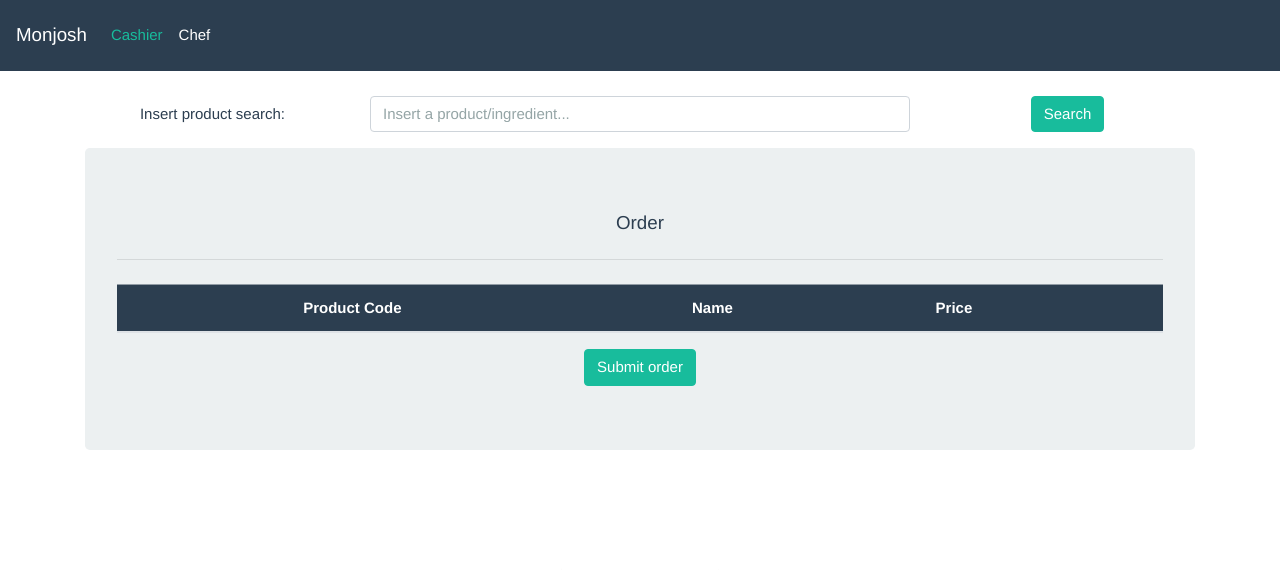
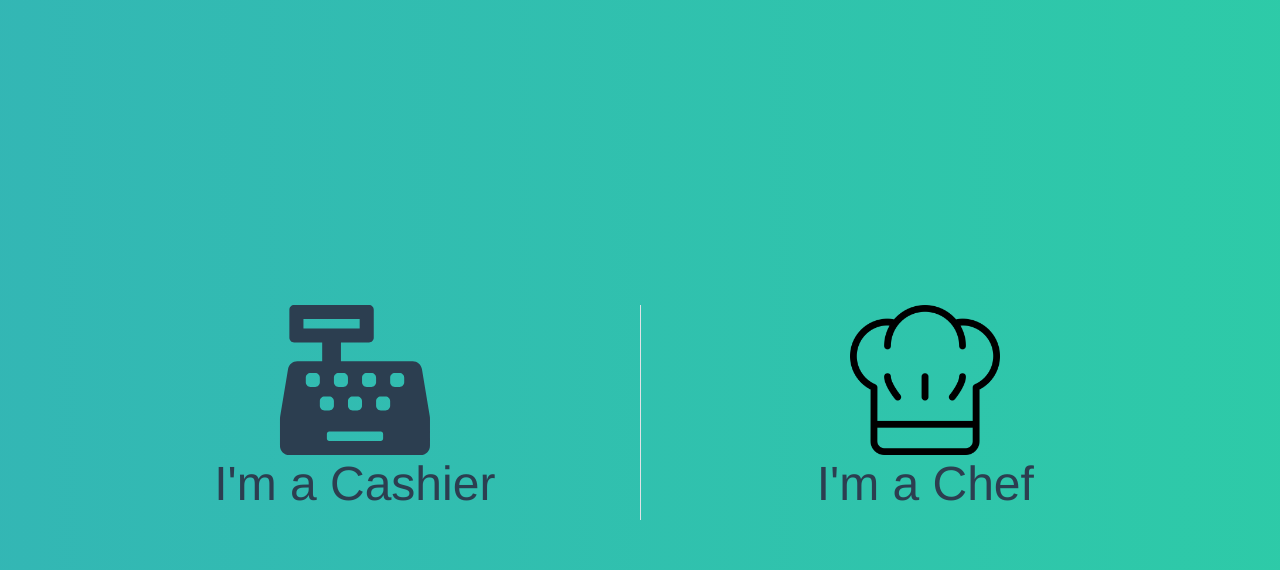
Before and after one commit to joshtbcr/ComponentesVue, a Vue app in the folder front-end/: page / in a window 1280 px wide. Shown: the top 570 px of the page. Built offline with nearby package versions, Linux system fonts and the light colour scheme; what vue-js-modal, vue-simple-alert would draw is missing.

Commit message:
Adding home view

```diff
--- a/front-end/src/App.vue
+++ b/front-end/src/App.vue
@@ -14,18 +14,20 @@
 import Menu from './components/shared/Menu.vue'
 import Cajero from './components/Cajero/Cajero.vue'
 import Chef from './components/Chef/Chef.vue'
+import Home  from './components/Home.vue'
 
 export default {
   name: 'app',
   data(){
     return{
-      selectedComponent: 'Cajero'
+      selectedComponent: ''
     }
   },
   components: {
     Menu,
     Cajero,
-    Chef
+    Chef,
+    Home
   }
 }
 
--- a/front-end/src/components/Chef/Chef.vue
+++ b/front-end/src/components/Chef/Chef.vue
@@ -1,19 +1,29 @@
 <template>
   <div id="divChef">
-    <Spinner v-if="!showOrders"></Spinner>
-    <transition
-    enter-active-class="animated slideInUp"
-    >
-      <div v-if="showOrders" class="card-deck">
-        <div v-for="order in orders" v-bind:key="order['OrderId']">
-          <Order :orderJson="order" class="card"> </Order>
+    <div class="container">
+      <div class="row">
+        <div class="col-sm">
+          <h1>Orders to Cook</h1>
         </div>
       </div>
+    </div>
+    <Spinner v-if="!showOrders" class="mt-4"></Spinner>
+    <transition enter-active-class="animated slideInUp">
+
+      <div class="container" v-if="showOrders">
+        <div class="row">
+          <div  class="card-deck col">
+            <div v-for="order in orders" v-bind:key="order['OrderId']">
+              <Order v-if="order.OrderStatus === 'Pending'" :orderJson="order" class="card"> </Order>
+            </div>
+          </div>
+        </div>
+      </div>
+
+
     </transition>
 
     <!-- <button class="btn btn-warning" v-if="showOrders" @click="loadOrders"> Re-load Orders </button> -->
-
-
 
   </div>
 </template>
--- a/front-end/src/components/Chef/Ingredient.vue
+++ b/front-end/src/components/Chef/Ingredient.vue
@@ -14,15 +14,6 @@ export default {
       type: Object,
       required: true
     }
-  },
-  data() {
-    return {
-      orderData: null
-    };
-  },
-  methods:{
-    filtrarData() {
-    }
   }
 };
 </script>
--- a/front-end/src/components/Home.vue
+++ b/front-end/src/components/Home.vue
@@ -1,6 +1,25 @@
 <template>
-  <div>
-    <p @click="cargar">{{ msg }}</p>
+  <div class="bg-pan-right gradient-hor flex-center">
+    <div class="container">
+      <div class="row">
+        <div class="col-sm border-right">
+          <i class="fas fa-cash-register fa-10x"></i>
+          <h1>I'm a Cashier</h1>
+        </div>
+        <div class="col-sm">
+          <img  src="chef.png" style="width:180px;height:180px;">
+          <h1>I'm a Chef</h1>
+        </div>
+      </div>
+      <div class="row">
+        <div class="col-sm border-right">
+          <h1>I'm a Cashier</h1>
+        </div>
+        <div class="col-sm">
+          <h1>I'm a Chef</h1>
+        </div>
+      </div>
+    </div>
   </div>
 </template>
 
@@ -16,17 +35,72 @@ export default {
     };
   },
   methods:{
-    cargar() {
-      const path = 'http://localhost:5000/ordenes/all';
-      axios.get(path)
-        .then((res) => {
-          console.log(res.data);
-        })
-        .catch((error) => {
-          // eslint-disable-next-line
-          console.error(error);
-        });
-    }
+
   }
 };
 </script>
+
+<style scoped>
+.round {
+  border-radius: 25px;
+  border: 2px solid #73AD21;
+  padding: 20px;
+  width: 200px;
+  height: 150px;
+}
+
+.flex-center {
+  display: -webkit-box;
+  display: flex;
+  -webkit-box-align: center;
+          align-items: center;
+  -webkit-box-pack: center;
+          justify-content: center;
+}
+/* This is our background gradient layer */
+.gradient-hor {
+  position: absolute;
+  width: 100%;
+  height: 100%;
+  overflow: hidden;
+  top: 0;
+  left: 0;
+  /* Note that the bg width is set to 600%!!! */
+  background-size: 600% 100%;
+  background-image: -webkit-gradient(linear, right top, left top, from(#2dcca7), color-stop(#3e91cc), to(#cc6aa5));
+  background-image: linear-gradient(270deg, #2dcca7, #3e91cc, #cc6aa5);
+}
+/* Animista animation helper class */
+.bg-pan-right {
+  -webkit-animation: bg-pan-right 6s both;
+          animation: bg-pan-right 6s both;
+}
+/* ----------------------------------------------
+ * Generated by Animista on 2020-1-15 18:47:44
+ * Licensed under FreeBSD License.
+ * See http://animista.net/license for more info.
+ * w: http://animista.net, t: @cssanimista
+ * ---------------------------------------------- */
+/**
+ * ----------------------------------------
+ * animation bg-pan-right
+ * ----------------------------------------
+ */
+@-webkit-keyframes bg-pan-right {
+  0% {
+    background-position: 0% 50%;
+  }
+  100% {
+    background-position: 100% 50%;
+  }
+}
+@keyframes bg-pan-right {
+  0% {
+    background-position: 0% 50%;
+  }
+  100% {
+    background-position: 100% 50%;
+  }
+}
+
+</style>
--- a/front-end/src/components/shared/Menu.vue
+++ b/front-end/src/components/shared/Menu.vue
@@ -1,4 +1,5 @@
 <template>
+<div>
 <nav class="navbar navbar-expand-lg navbar-dark bg-primary">
   <a class="navbar-brand" href="#">Monjosh</a>
   <button class="navbar-toggler" type="button" data-toggle="collapse" data-target="#navbarColor01" aria-controls="navbarColor01" aria-expanded="false" aria-label="Toggle navigation">
@@ -15,15 +16,39 @@
         <a class="nav-link" href="#">Chef</a>
       </li>
     </ul>
-    <!-- <form class="form-inline my-2 my-lg-0">
-      <input class="form-control mr-sm-2" type="text" placeholder="Search">
-      <button class="btn btn-secondary my-2 my-sm-0" type="submit">Search</button>
-    </form> -->
+
   </div>
 </nav>
+
+<transition name="fade">
+  <div class="bg-pan-right gradient-hor flex-center" v-if="selected === ''" >
+    <div class="container">
+      <div class="row">
+        <div class="col-sm border-right" @click="changeSelected('Cajero')"  >
+          <i class="fas fa-cash-register fa-10x"></i>
+        </div>
+        <div class="col-sm" @click="changeSelected('Chef')">
+          <img  src="chef.png" style="width:150px;height:150px;">
+        </div>
+      </div>
+      <div class="row">
+        <div class="col-sm border-right" @click="changeSelected('Cajero')" >
+          <h1>I'm a Cashier</h1>
+        </div>
+        <div class="col-sm" @click="changeSelected('Chef')">
+          <h1>I'm a Chef</h1>
+        </div>
+      </div>
+    </div>
+  </div>
+</transition>
+</div>
 </template>
 
 <script>
+
+import Home  from '../Home.vue'
+
 export default {
   name: 'Menu',
   props:{
@@ -31,7 +56,7 @@ export default {
   },
   data(){
     return{
-      selected: 'Cajero'
+      selected: ''
     }
   },
   methods: {
@@ -43,3 +68,86 @@ export default {
 }
 
 </script>
+
+<style scoped>
+.round {
+  border-radius: 25px;
+  border: 2px solid #73AD21;
+  padding: 20px;
+  width: 200px;
+  height: 150px;
+}
+
+.flex-center {
+  display: -webkit-box;
+  display: flex;
+  -webkit-box-align: center;
+          align-items: center;
+  -webkit-box-pack: center;
+          justify-content: center;
+}
+/* This is our background gradient layer */
+.gradient-hor {
+  position: absolute;
+  width: 100%;
+  height: 100%;
+  overflow: hidden;
+  top: 0;
+  left: 0;
+  /* Note that the bg width is set to 600%!!! */
+  background-size: 600% 100%;
+  background-image: -webkit-gradient(linear, right top, left top, from(#2dcca7), color-stop(#3e91cc), to(#cc6aa5));
+  background-image: linear-gradient(270deg, #2dcca7, #3e91cc, #cc6aa5);
+}
+/* Animista animation helper class */
+.bg-pan-right {
+  -webkit-animation: bg-pan-right 6s both;
+          animation: bg-pan-right 6s both;
+}
+/* ----------------------------------------------
+ * Generated by Animista on 2020-1-15 18:47:44
+ * Licensed under FreeBSD License.
+ * See http://animista.net/license for more info.
+ * w: http://animista.net, t: @cssanimista
+ * ---------------------------------------------- */
+/**
+ * ----------------------------------------
+ * animation bg-pan-right
+ * ----------------------------------------
+ */
+@-webkit-keyframes bg-pan-right {
+  0% {
+    background-position: 0% 50%;
+  }
+  100% {
+    background-position: 100% 50%;
+  }
+}
+@keyframes bg-pan-right {
+  0% {
+    background-position: 0% 50%;
+  }
+  100% {
+    background-position: 100% 50%;
+  }
+}
+
+.fade-enter{
+  opacity: 0;
+}
+
+.fade-enter-active{
+  transition: opacity 1s;
+}
+
+.fade-leave{
+  /* opacity: 1; */
+}
+
+.fade-leave-active{
+  transition: opacity 1s;
+  opacity: 0;
+}
+
+
+</style>
```
Also changed, not shown: front-end/public/chef.png (added).
